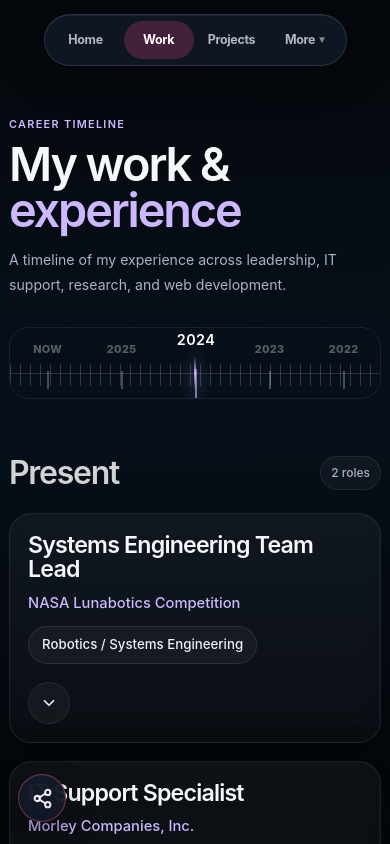
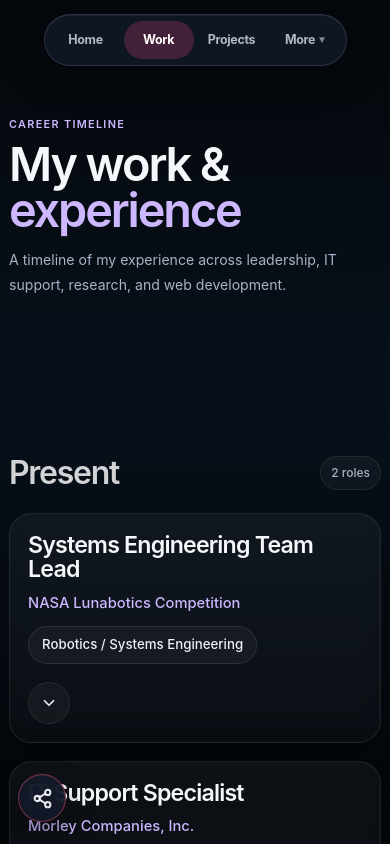
Before and after one commit to tausif02/tausif02.github.io, a React (Vite) app: page /work in a window 390 px wide. Shown: the top 844 px of the page. Built offline with nearby package versions, Linux system fonts and the light colour scheme.

Commit message:
Update timeline scroll

```diff
--- a/src/pages/Work.jsx
+++ b/src/pages/Work.jsx
@@ -302,6 +302,7 @@ const yearLabels = {
 
 export default function Work() {
   const [activeYear, setActiveYear] = useState("present");
+  const [showMobileDial, setShowMobileDial] = useState(false);
   const [expandedByYear, setExpandedByYear] = useState({
     present: null,
     2025: null,
@@ -331,6 +332,32 @@ export default function Work() {
     const safeCount = Math.max(yearOrder.length - 1, 1);
     return yearOrder.map((_, index) => (lineHeight / safeCount) * index);
   }, [activeYear]);
+
+  useEffect(() => {
+    function updateDialVisibility() {
+      const presentSection = sectionRefs.current.present;
+
+      if (!presentSection) return;
+
+      const rect = presentSection.getBoundingClientRect();
+
+      /*
+      Shows the dial once Present reaches near the top.
+      Hides it again when scrolling back above Present.
+    */
+      setShowMobileDial(rect.top <= 95);
+    }
+
+    updateDialVisibility();
+
+    window.addEventListener("scroll", updateDialVisibility, { passive: true });
+    window.addEventListener("resize", updateDialVisibility);
+
+    return () => {
+      window.removeEventListener("scroll", updateDialVisibility);
+      window.removeEventListener("resize", updateDialVisibility);
+    };
+  }, []);
 
   useEffect(() => {
     function updateTimelineState() {
@@ -446,7 +473,10 @@ export default function Work() {
       </section>
 
       <section className="work-layout">
-        <aside className="timeline-rail-column">
+        <aside
+          className={`timeline-rail-column ${showMobileDial ? "dial-visible" : ""}`}
+        >
+          {" "}
           <div className="timeline-rail-sticky">
             <div className="timeline-rail-header">
               <p className="timeline-mini-label">Selected Year</p>
--- a/src/styles/work.css
+++ b/src/styles/work.css
@@ -67,9 +67,28 @@
 
 .timeline-rail-column {
   position: sticky;
-  top: var(--nav-offset);
-  align-self: start;
-  height: calc(100vh - var(--nav-offset) - 24px);
+  top: 0;
+  z-index: 80;
+  height: auto;
+
+  margin: 0 0 30px;
+  padding: 8px 0 12px;
+
+  background: transparent;
+
+  opacity: 0;
+  transform: translateY(-12px);
+  pointer-events: none;
+
+  transition:
+    opacity 220ms ease,
+    transform 220ms ease;
+}
+
+.timeline-rail-column.dial-visible {
+  opacity: 1;
+  transform: translateY(0);
+  pointer-events: auto;
 }
 
 .timeline-rail-sticky {
@@ -565,18 +584,30 @@
     position: relative;
     width: 100%;
     height: 78px;
+
     display: flex;
     align-items: center;
     overflow: hidden;
+
     border-radius: 22px;
 
-    background: transparent;
-    border: 1px solid rgba(255, 255, 255, 0.08);
+    background:
+      linear-gradient(
+        180deg,
+        rgba(5, 8, 13, 0.92) 0%,
+        rgba(8, 13, 21, 0.86) 55%,
+        rgba(5, 8, 13, 0.78) 100%
+      );
 
-    box-shadow: none;
+    border: 1px solid rgba(255, 255, 255, 0.1);
 
-    backdrop-filter: none;
-    -webkit-backdrop-filter: none;
+    box-shadow:
+      0 18px 42px rgba(0, 0, 0, 0.48),
+      0 8px 24px rgba(0, 0, 0, 0.28),
+      inset 0 1px 0 rgba(255, 255, 255, 0.05);
+
+    backdrop-filter: blur(16px);
+    -webkit-backdrop-filter: blur(16px);
   }
 
   .timeline-dial-frame::before {
@@ -586,8 +617,9 @@
     right: 0;
     top: 48px;
     height: 1px;
-    opacity: 0.42;
-    background: rgba(255, 255, 255, 0.32);
+
+    opacity: 0.5;
+    background: rgba(255, 255, 255, 0.36);
   }
 
   .timeline-dial-frame::after {
@@ -597,12 +629,21 @@
     right: 0;
     top: 39px;
     height: 22px;
-    opacity: 0.42;
+
+    opacity: 0.5;
 
     background-image: repeating-linear-gradient(
       90deg,
-      rgba(255, 255, 255, 0.42) 0 1px,
+      rgba(255, 255, 255, 0.46) 0 1px,
       transparent 1px 10px
+    );
+
+    mask-image: linear-gradient(
+      90deg,
+      transparent 0%,
+      black 10%,
+      black 90%,
+      transparent 100%
     );
 
     pointer-events: none;
```
